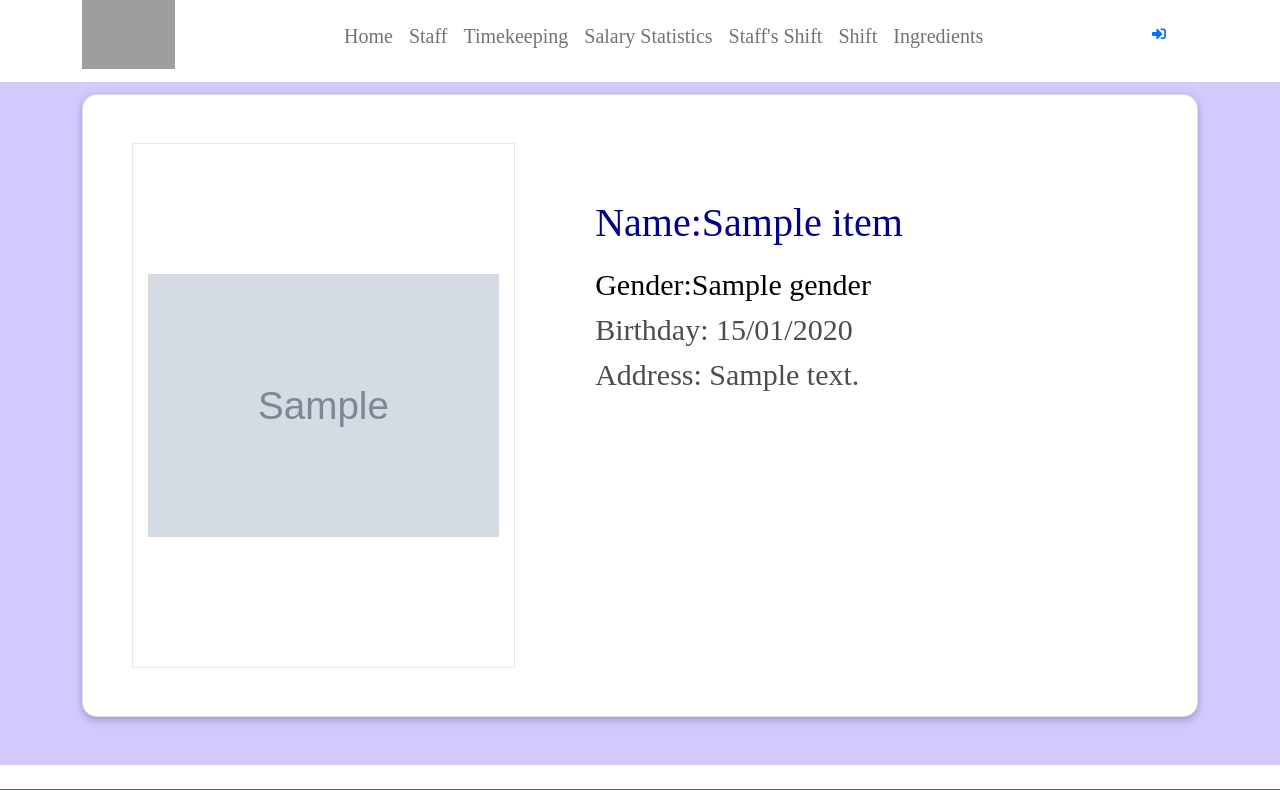
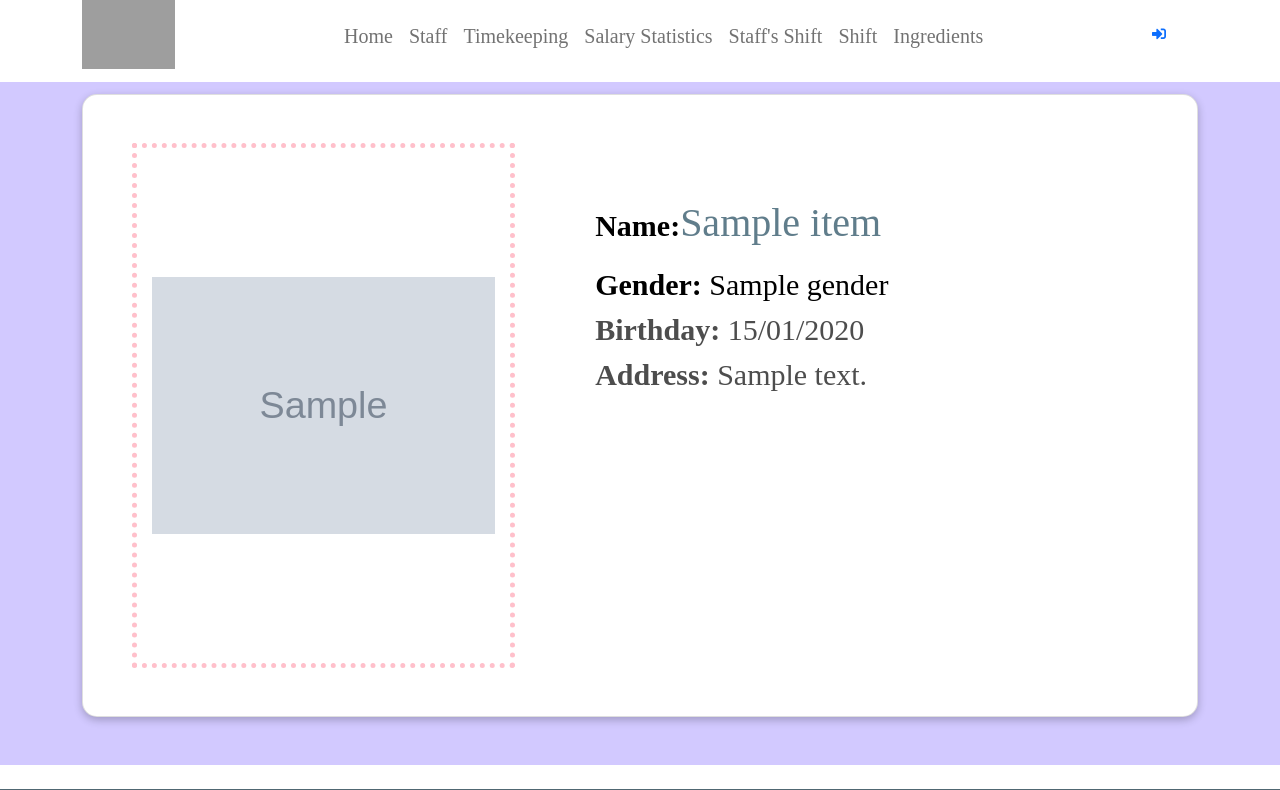
Before and after one commit to ProjectASM/CoffeeShopManagement, a Symfony app: template templates/detail.html.twig in a window 1280 px wide. Shown: the part 14-804 px from the top of the page. Run offline with Twig, Linux system fonts and the light colour scheme; the template is opened without the code that fills it: most values are stand-ins (such as "Sample title", 1, 10 or a date in 2020); grey boxes marked "Sample" are stand-in pictures; some libraries are stand-ins or nearby versions; grey boxes are pictures that could not be loaded.

Commit message:
Edit Detail Page

```diff
--- a/src/Controller/SalaryStatisticsController.php
+++ b/src/Controller/SalaryStatisticsController.php
@@ -42,7 +42,7 @@ class SalaryStatisticsController extends AbstractController
         $data = [];//empty array
         foreach($staff as $s){
             if($s['Number_Of_Working_Days']>28){
-                $s['Total_Salary'] = $s['basicSalary']*$s['coefficientsSalary']+50000;
+                $s['Total_Salary'] = $s['basicSalary']*$s['coefficientsSalary']+500000;
             }
             else{
                 $s['Total_Salary'] = $s['basicSalary']*$s['coefficientsSalary'];
--- a/templates/admin.html.twig
+++ b/templates/admin.html.twig
@@ -135,7 +135,7 @@
             </div>
 
             <div class="navbar-nav-right d-flex align-items-center" id="navbar-collapse">
-              <!-- Search -->
+              {# <!-- Search -->
               <div class="navbar-nav align-items-center">
                 <div class="nav-item d-flex align-items-center">
                   <i class="bx bx-search fs-4 lh-0"></i>
@@ -147,7 +147,7 @@
                   />
                 </div>
               </div>
-              <!-- /Search -->
+              <!-- /Search --> #}
 
               <ul class="navbar-nav flex-row align-items-center ms-auto">
                 <!-- User -->
--- a/templates/detail.html.twig
+++ b/templates/detail.html.twig
@@ -3,7 +3,7 @@
     Detail of staff {{s.id}}
 {% endblock %}
 {% block body %}
-<section class="h-100 h-custom" style="background-color: #d2c9ff;">
+<section class="h-100 h-custom" style="background-color: #d2c9ff;" >
   <div class="container py-5 h-100">
     <div class="row d-flex justify-content-center align-items-center h-100">
       <div class="col-12">
@@ -12,12 +12,13 @@
             <div class="row g-0">
 
             <div class="col-lg-5 p-5">
-                    <div class="image_selected ms-3">
+                    <div class="image_selected ms-3" style= "border: 5px dotted pink">
                     {% set img = s.image %}
                         <img src="{{asset('uploads/'~img)}}"
                         class="w-100" />
                     </div>
                 </div>
+
                 <div class="col-lg-7 p-5">
                     <div class="product_description"
                          style="
@@ -25,15 +26,18 @@
                                 font-size: 30px;
                                 margin-top: 50px;
                          ">
-                        <div class="product_name">Name:{{s.name}}</div>
+
+                        <div class="product_name"><span style="font-size: 30px; color: black; font-weight: bold;">Name:</span><span style="color:#607D8B">{{s.name}}</span></div>
 
                         {# <div> <span class="product_price"><span>&#8363;</span> {{p.price}}</div> #}
-                        <div> <span class="product_price">Gender:{{s.gender}}</div>
+                        <div> <span class="product_price"><span style="font-weight: bold">Gender:</span> {{s.gender}}</div>
 
                         <div>
-                            <span class="product_info">Birthday: {{s.birthday|date("d/m/Y")}}<span><br>
-                            <span class="product_info">Address: {{s.address}}<span>
+                            <span class="product_info"><span style="font-weight: bold">Birthday:</span> {{s.birthday|date("d/m/Y")}}<span><br>
+                            <span class="product_info"><span style="font-weight: bold">Address:</span> {{s.address}}<span>
                         </div>
+
+
 
                         {# <hr class="singleline">
                         <div class="order_info d-flex flex-row">
@@ -54,6 +58,8 @@
                         </div>
                     </div>
                 </div>
+
+
             </div>
           </div>
         </div>
```
